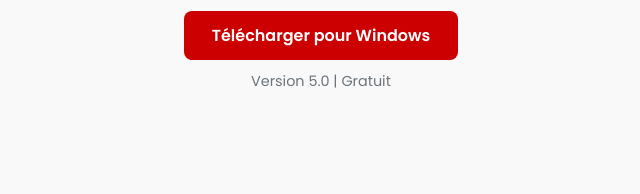
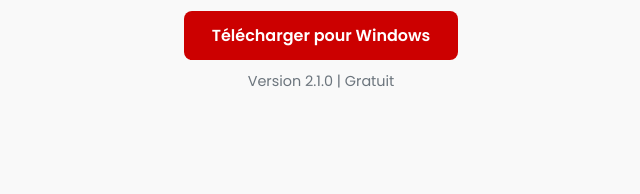
Before and after one commit to chevalierdiag50-cloud/suitediagnostiqueur, a plain HTML site: page index.html in a window 1280 px wide. Shown: the part 606-800 px from the top of the page, 319-959 px from the left. Drawn offline with nearby package versions, Linux system fonts and the light colour scheme.

Commit message:
Update index.html

```diff
--- a/index.html
+++ b/index.html
@@ -42,7 +42,7 @@
                 <h1>La Suite Logicielle Pensée pour les Diagnostiqueurs</h1>
                 <p class="subtitle">De la création de plans à l'export de rapports PDF, optimisez votre temps et professionnalisez vos rendus.</p>
                 <a href="#telecharger" class="btn btn-primary">Télécharger pour Windows</a>
-                <span class="version-info">Version 5.0 | Gratuit</span>
+                <span class="version-info">Version 2.1.0 | Gratuit</span>
             </div>
         </section>
 
```
